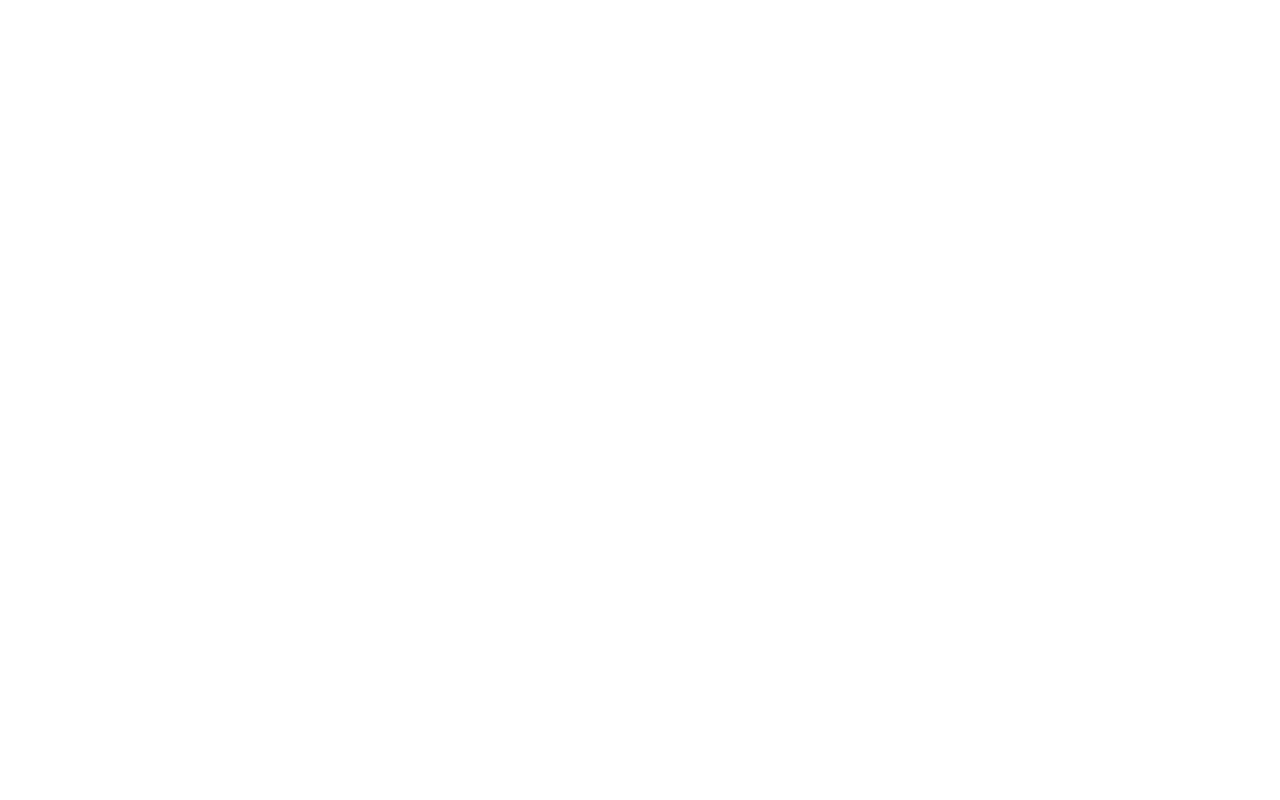
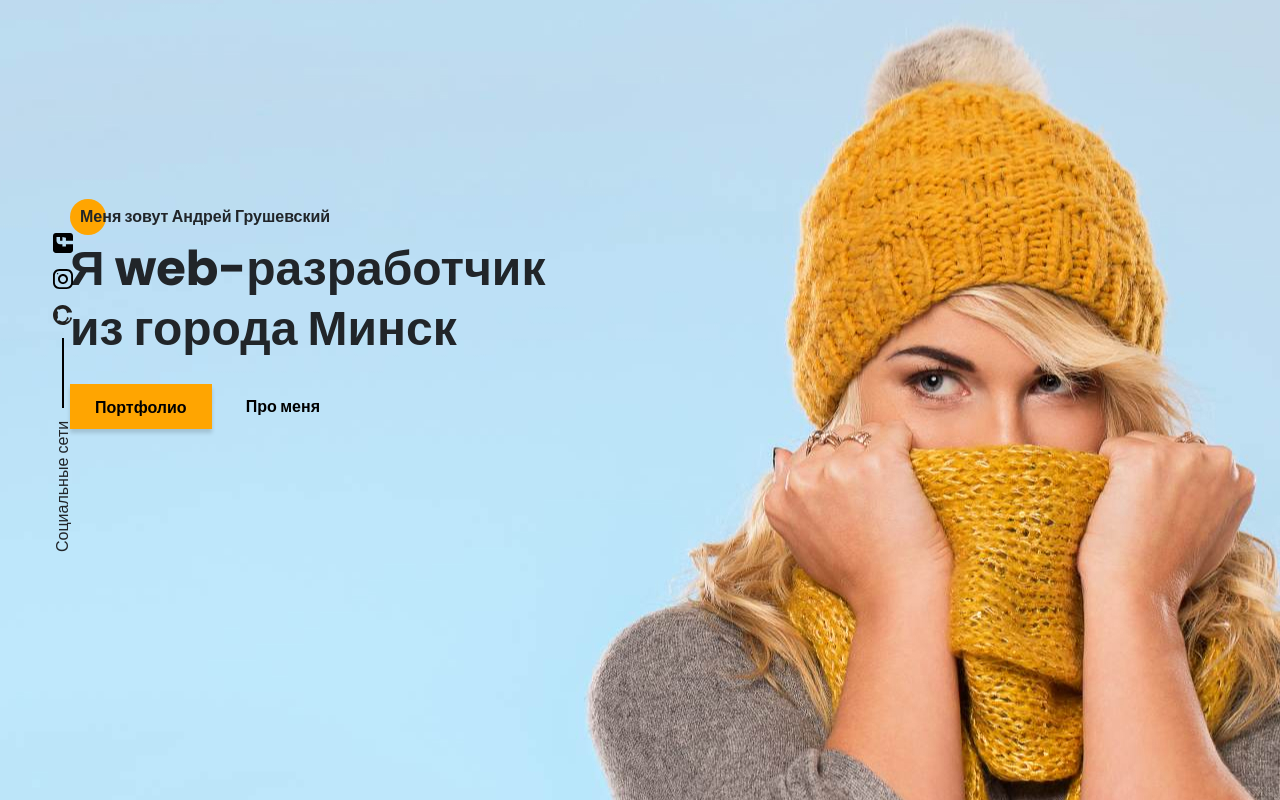
Before and after one commit to gruand13/portfolio, a website: page src/index.html in a window 1280 px wide. Drawn offline with nearby package versions, Linux system fonts and the light colour scheme; files that its build step writes are made by us from their sources; files whose address does not match are found by name.

Commit message:
first block with side panel and social

```diff
--- a/src/index.html
+++ b/src/index.html
@@ -44,7 +44,23 @@
     <link rel="stylesheet" href="css/style.min.css">
 </head>
 <body>
-
+    <aside class="sidepanel">
+        <a href="#" class="sidepanel__link"><img src="icons/social/facebook.svg" alt="facebook"></a>
+        <a href="#" class="sidepanel__link"><img src="icons/social/instagram.svg" alt="instagram"></a>
+        <a href="#" class="sidepanel__link"><img src="icons/social/github.svg" alt="github"></a>
+        <div class="sidepanel__divider"></div>
+        <div class="sidepanel__text"><span>Социальные сети</span></div>
+    </aside>
+    <section class="promo">
+        <div class="container">
+            <div class="title title_fz16 promo__subtitle">Меня зовут Андрей Грушевский</div>
+            <h1 class="title title_fz48 promo__title"> Я web-разработчик из города Минск</h1>
+            <div class="promo__btns">
+                <a href="#" class="promo__link btn">Портфолио</a>
+                <a href="#" class="promo__link ">Про меня</a>
+            </div>
+        </div>
+    </section>
     <script src="js/script.js"></script>
 </body>
 </html>
--- a/src/sass/base/_mixins.scss
+++ b/src/sass/base/_mixins.scss
@@ -0,0 +1,13 @@
+@mixin before_circle {
+    &:before {
+        content: '';
+        position: absolute;
+        top: -25%;
+        left: 0;
+        width: 36px;
+        height: 36px;
+        border-radius: 100%;
+        background: $main-color;
+        z-index: -1;
+    }
+}
--- a/src/sass/base/_variables.scss
+++ b/src/sass/base/_variables.scss
@@ -0,0 +1 @@
+$main-color: #FFA501;
--- /dev/null
+++ b/src/sass/blocks/_button.scss
@@ -0,0 +1,6 @@
+.btn {
+    height: 45px;
+    background: $main-color;
+    box-shadow: 0px 4px 4px rgba(0, 0, 0, 0.15);
+    padding: 12px 25px;
+}
--- /dev/null
+++ b/src/sass/blocks/_promo.scss
@@ -0,0 +1,33 @@
+.promo {
+    min-height: 100vh;
+    position: relative;
+    background: url('../img/main_bg.jpg') no-repeat 50%/cover;
+    padding-top: 205px;
+    &__title {
+        width: 535px;
+        margin-top: 10px;
+    }
+    &__subtitle {
+        position: relative;
+        padding-left: 10px;
+        z-index: 2;
+        @include before_circle;
+
+    }
+    &__btns {
+        margin-top: 25px;
+        display: flex;
+        align-items: center;
+        justify-content: space-between;
+        width: 250px;
+    }
+    &__link {
+        color:black;
+        font-weight: bold;
+
+        &:hover {
+            color: red;
+            text-decoration: none;
+        }
+    }
+}
--- /dev/null
+++ b/src/sass/blocks/_sidepanel.scss
@@ -0,0 +1,26 @@
+.sidepanel {
+    position: fixed;
+    top: 230px;
+    left: 50px;
+    display: flex;
+    flex-direction: column;
+    justify-content: space-between;
+    align-items: center;
+    height: 340px;
+    z-index: 3;
+    &__divider {
+
+        width: 2px;
+        height: 70px;
+        background-color: #000;
+    }
+    &__text {
+        height: 150px;
+        width: 25px;
+        span {
+            transform: rotate(-90deg) translate(-30%, -260%);
+            display: block;
+            width: 150px;
+        }
+    }
+}
--- /dev/null
+++ b/src/sass/blocks/_title.scss
@@ -0,0 +1,16 @@
+.title {
+    font-weight: bold;
+    font-size: 36px;
+    line-height: 60px;
+    &_fz14 {
+        font-size: 14px;
+        line-height: 21px;
+    }
+    &_fz16 {
+        font-size: 16px;
+        line-height: 24px;
+    }
+    &_fz48 {
+        font-size: 48px;
+    }
+}
--- a/src/sass/style.scss
+++ b/src/sass/style.scss
@@ -1,8 +1,20 @@
 @import 'libs/bootstrap-reboot.min';
 @import url('https://fonts.googleapis.com/css2?family=Poppins:wght@500;700&display=swap');
+
+@import 'base/variables';
+@import 'base/mixins';
+
 
 * {
     font-family: 'Poppins', sans-serif;
     margin: 0;
     padding: 0;
 }
+.container {
+    width: 1140px;
+    margin: 0 auto;
+}
+@import 'blocks/promo';
+@import 'blocks/title';
+@import 'blocks/button';
+@import 'blocks/sidepanel';
```
Also changed, not shown: dist/css/style.min.css, dist/index.html.
